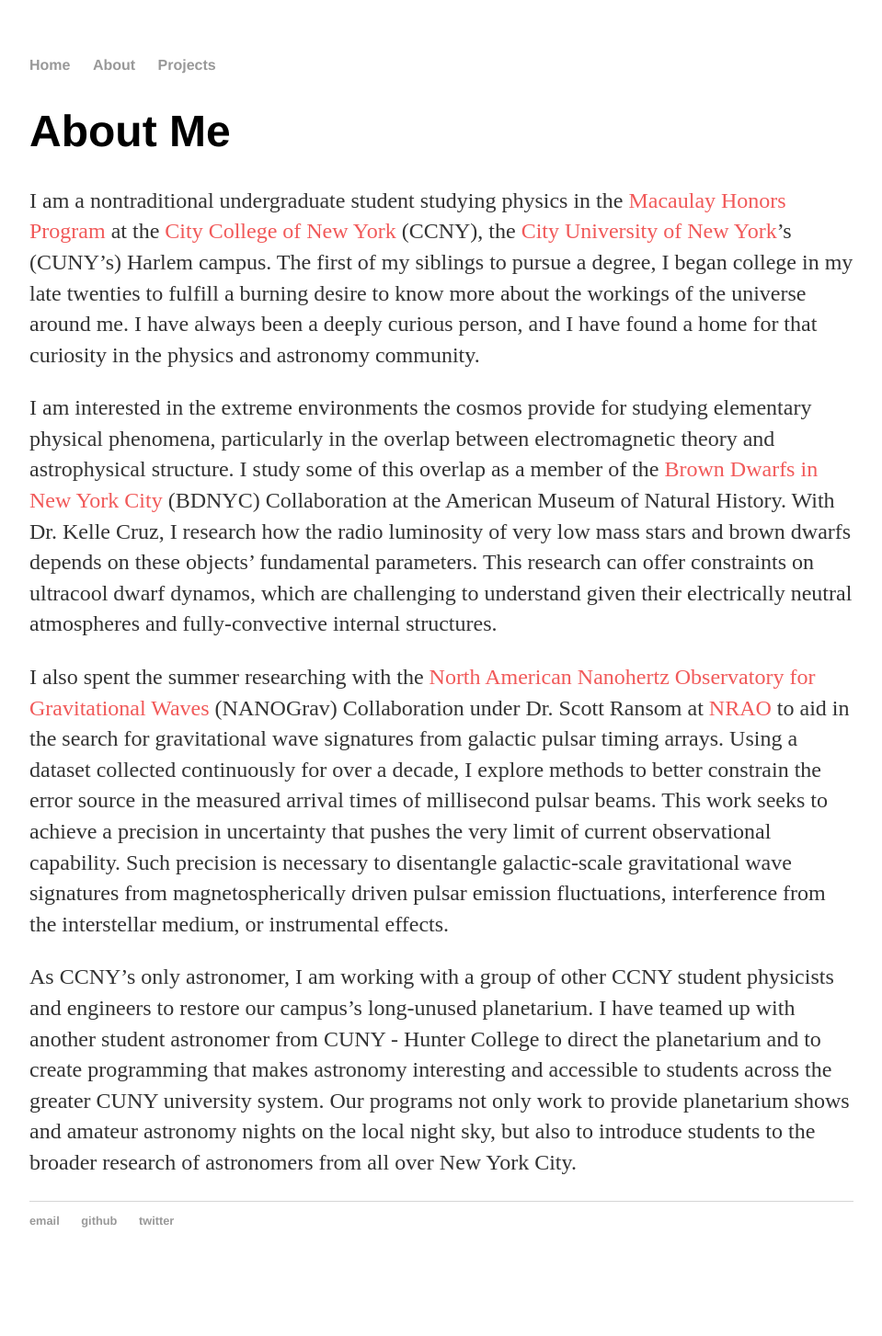
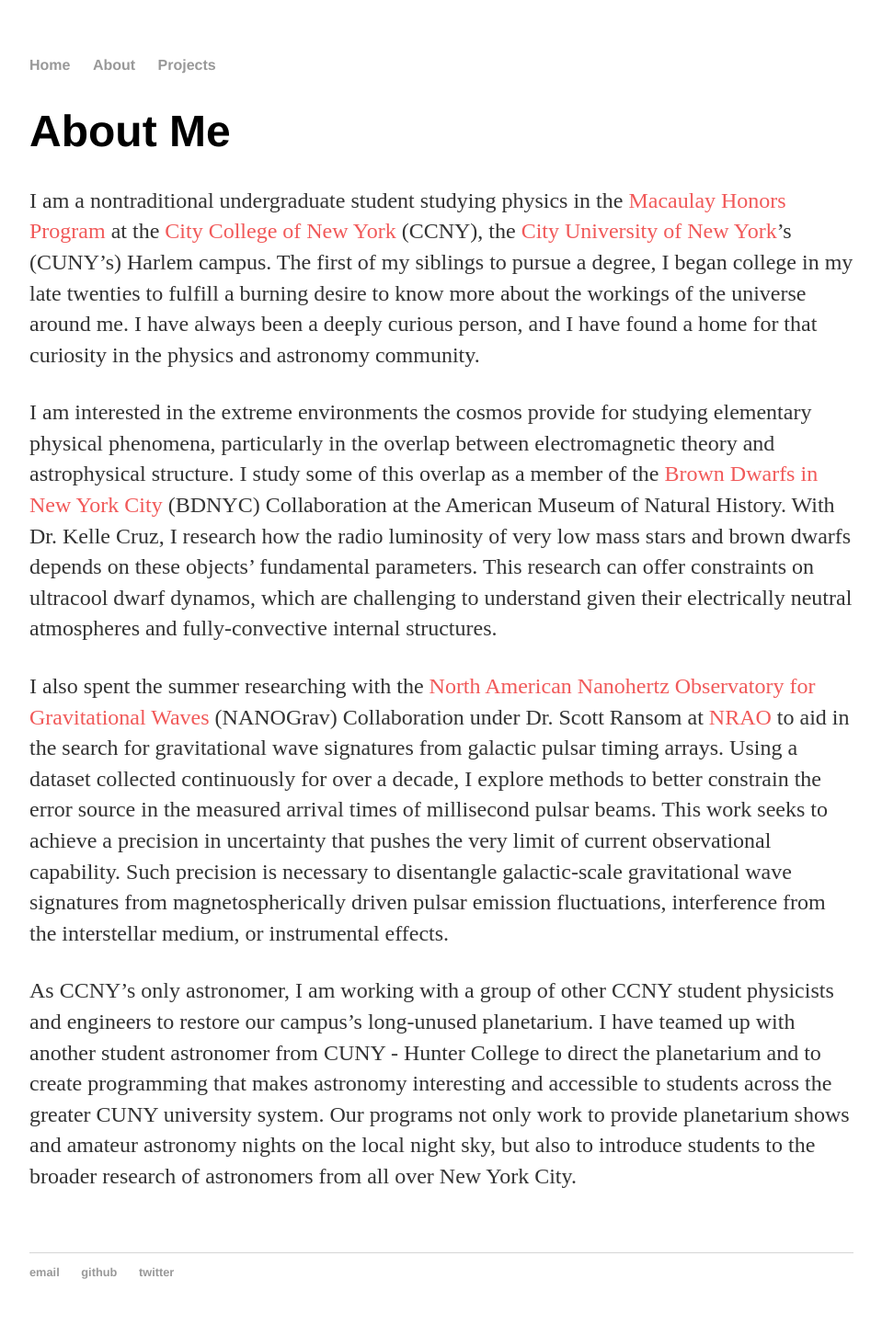
Before and after one commit to elliesch/elliesch.github.io, a Jekyll site: the page built from about/index.html, in a window 1280 px wide. Shown: the whole page at 92% size, without its empty margins (160-1119 px from the left). Built offline with Jekyll 4.4.1, drawn with Linux system fonts in a browser that asks for light colours; before the commit the page ends 1397 px from its top, so only the background shows below that.

Commit message:
updated css for about

```diff
--- a/css/main.css
+++ b/css/main.css
@@ -19,6 +19,14 @@ nav ul li, footer ul li { display: inline; margin-right: 20px; }
 
 footer { border-top: 1px solid #d5d5d5; font-size: .8em; }
 
+/* about */
+.about { margin: 0px 0px 60px;}
+.about p { padding-bottom: 5px;}
+.about h1 { font-size: 3em; }
+.about h2 { font-size: 2.4em; }
+.about h3 { font-size: 1.6em; }
+.about a:link { text-decoration: none; color: #f15959; }
+.about a:hover { text-decoration: underline; color: #999; }
 
 /* CV */
 .cv { margin: 0px 0px 60px; }
```
